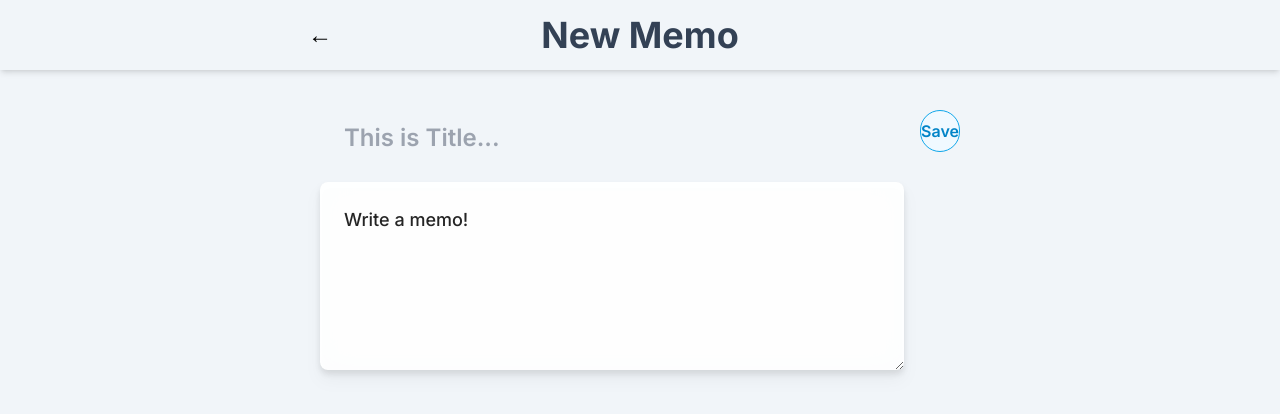
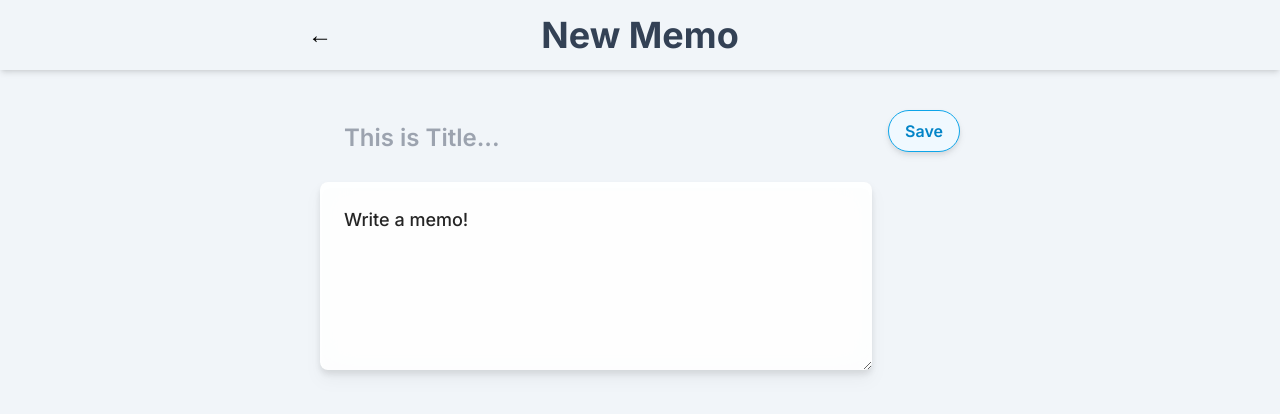
Before and after one commit to ryuji-1to/rsc-memo-demo, a Next.js app: page /new in a window 1280 px wide. Shown: the top 414 px of the page. Built offline with nearby package versions, Linux system fonts and the light colour scheme.

Commit message:
update: 🌱 some

```diff
--- a/next.config.js
+++ b/next.config.js
@@ -2,7 +2,7 @@
 const nextConfig = {
   reactStrictMode: true,
   poweredByHeader: false,
-  experimental: { typedRoutes: true, serverActions: true },
+  experimental: { typedRoutes: false, serverActions: true },
 };
 
 module.exports = nextConfig;
--- a/src/app/Header.tsx
+++ b/src/app/Header.tsx
@@ -1,6 +1,5 @@
 "use client";
 
-import { Button } from "@/share/components/Button";
 import Link from "next/link";
 import { useSelectedLayoutSegment } from "next/navigation";
 
@@ -17,13 +16,12 @@ export function Header() {
           {segment === "new" ? "New Memo" : "My Memo"}
         </h1>
         {segment === null && (
-          <Button
-            buttonType="link"
-            className="absolute right-1 bg-blue-500 rounded-xl text-white"
+          <Link
             href="/new"
+            className="absolute right-1 bg-blue-500 rounded-xl text-white py-2 px-4 font-semibold"
           >
             New
-          </Button>
+          </Link>
         )}
       </div>
     </header>
--- a/src/app/MemoList.tsx
+++ b/src/app/MemoList.tsx
@@ -11,7 +11,7 @@ export async function MemoList() {
       <List>
         {allMemo.map((memo) => (
           <Link key={memo.id} href={`/memo/${memo.id}`}>
-            <section className="">
+            <section>
               <h2 className="text-xl font-semibold text-slate-600 line-clamp-1 break-all">
                 {memo.title}
               </h2>
--- a/src/app/memo/[slug]/MemoEditor.tsx
+++ b/src/app/memo/[slug]/MemoEditor.tsx
@@ -7,9 +7,11 @@ import { ToolBar } from "./ToolBar";
 
 export function MemoEditor({
   isNew = false,
+  isEdit = false,
   memo,
 }: {
   isNew?: boolean;
+  isEdit?: boolean;
   memo?: Memo;
 }) {
   const inputRef = useRef<HTMLInputElement>(null);
@@ -40,7 +42,7 @@ export function MemoEditor({
         />
       </div>
       <nav>
-        <ToolBar isNew={isNew} />
+        <ToolBar memoId={memo?.id ?? 1} isNew={isNew} isEdit={isEdit} />
       </nav>
     </div>
   );
--- a/src/app/memo/[slug]/ToolBar.tsx
+++ b/src/app/memo/[slug]/ToolBar.tsx
@@ -1,20 +1,47 @@
 "use client";
 
 import { Button } from "@/share/components/Button";
+import Link from "next/link";
 
-export function ToolBar({ isNew = false }: { isNew?: boolean }) {
+// TODO: onEdit,onSubmit,onDeleteの出し分け
+type Props = {};
+
+export function ToolBar({
+  isNew = false,
+  isEdit = false,
+  onSubmit,
+  onDelete,
+  memoId,
+}: {
+  isNew?: boolean;
+  isEdit?: boolean;
+  memoId: number;
+  onSubmit?: JSX.IntrinsicElements["button"]["onClick"];
+  onDelete?: JSX.IntrinsicElements["button"]["onClick"];
+}) {
   return (
     <div className="sticky top-4 flex flex-col space-y-4">
+      {isEdit || isNew ? (
         <Button
           buttonType="button"
           className="bg-sky-50 text-sky-600 border border-sky-500 rounded-3xl hover:bg-sky-100"
+          onClick={onSubmit}
         >
           Save
         </Button>
+      ) : (
+        <Link
+          href={`/memo/edit/${memoId}`}
+          className="px-4 py-2 font-semibold drop-shadow-md bg-sky-50 text-sky-600 border border-sky-500 rounded-3xl hover:bg-sky-100 text-center"
+        >
+          Edit
+        </Link>
+      )}
       {!isNew && (
         <Button
           buttonType="button"
           className="bg-red-50 rounded-3xl border text-red-600 border-red-500 hover:bg-red-100"
+          onClick={onDelete}
         >
           Delete
         </Button>
--- /dev/null
+++ b/src/app/memo/edit/[slug]/page.tsx
@@ -0,0 +1,24 @@
+import { fetchMemoById } from "@/database/server";
+import { MemoEditor } from "../../[slug]/MemoEditor";
+
+type Props = {
+  params: {
+    slug: string;
+  };
+};
+
+export default async function Page({ params }: Props) {
+  let memoId: number = Number(params.slug);
+  if (Number.isNaN(memoId)) {
+    return <div>No memo...</div>;
+  }
+
+  const memo = await fetchMemoById(memoId);
+
+  if (!memo) {
+    return <div>No memo...</div>;
+  }
+
+  // @ts-ignore
+  return <MemoEditor isEdit memo={memo} />;
+}
--- /dev/null
+++ b/src/app/memo/layout.tsx
@@ -0,0 +1,3 @@
+export default function Layout({ children }: { children: React.ReactNode }) {
+  return <>{children}</>;
+}
--- a/src/share/components/Button.tsx
+++ b/src/share/components/Button.tsx
@@ -12,21 +12,21 @@ type Props =
 
 export function Button(props: Props) {
   if (props.buttonType === "button") {
-    const { children, className, ...rest } = props;
+    const { children, className, buttonType, ...rest } = props;
     return (
       <button
         {...rest}
-        className={`px-4 py-2  font-semibold drop-shadow-md ${className}`}
+        className={`px-4 py-2 font-semibold drop-shadow-md ${className}`}
       >
         {children}
       </button>
     );
   } else {
-    const { children, className, ...rest } = props;
+    const { children, className, buttonType, ...rest } = props;
     return (
       <Link
         {...rest}
-        className={`px-4 py-2  font-semibold drop-shadow-md ${className}`}
+        className={`px-4 py-2 font-semibold drop-shadow-md ${className}`}
       >
         {children}
       </Link>
```
Also changed, not shown: src/app/memo/[slug]/MemoPreview.tsx (added). Lines whose indentation alone changed are shown as unchanged.
